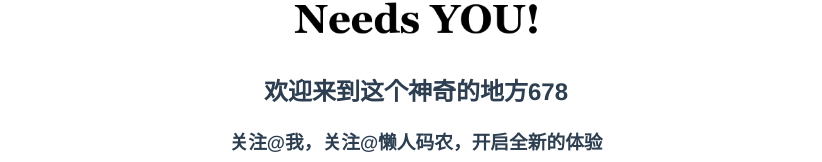
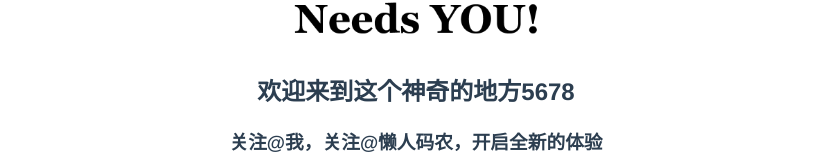
Before and after one commit to jackchen0120/jktest, a Vue app: page / in a window 1280 px wide. Shown: the part 437-599 px from the top of the page, without its empty margins (224-1046 px from the left). Built offline with nearby package versions, Linux system fonts and the light colour scheme.

Commit message:
update code

```diff
--- a/src/App.vue
+++ b/src/App.vue
@@ -1,7 +1,7 @@
 <template>
   <div id="app">
     <img alt="Vue logo" src="./assets/jenkins.png">
-    <h2>欢迎来到这个神奇的地方678</h2>
+    <h2>欢迎来到这个神奇的地方5678</h2>
     <h3>关注@我，关注@懒人码农，开启全新的体验</h3>
     <h4>Jenkins是开源CI&CD软件领导者，提供超过1000个插件来支持构建、部署、自动化，满足任何项目的需要。</h4>
     <!-- <HelloWorld msg="Welcome to Your Vue.js App"/> -->
```
